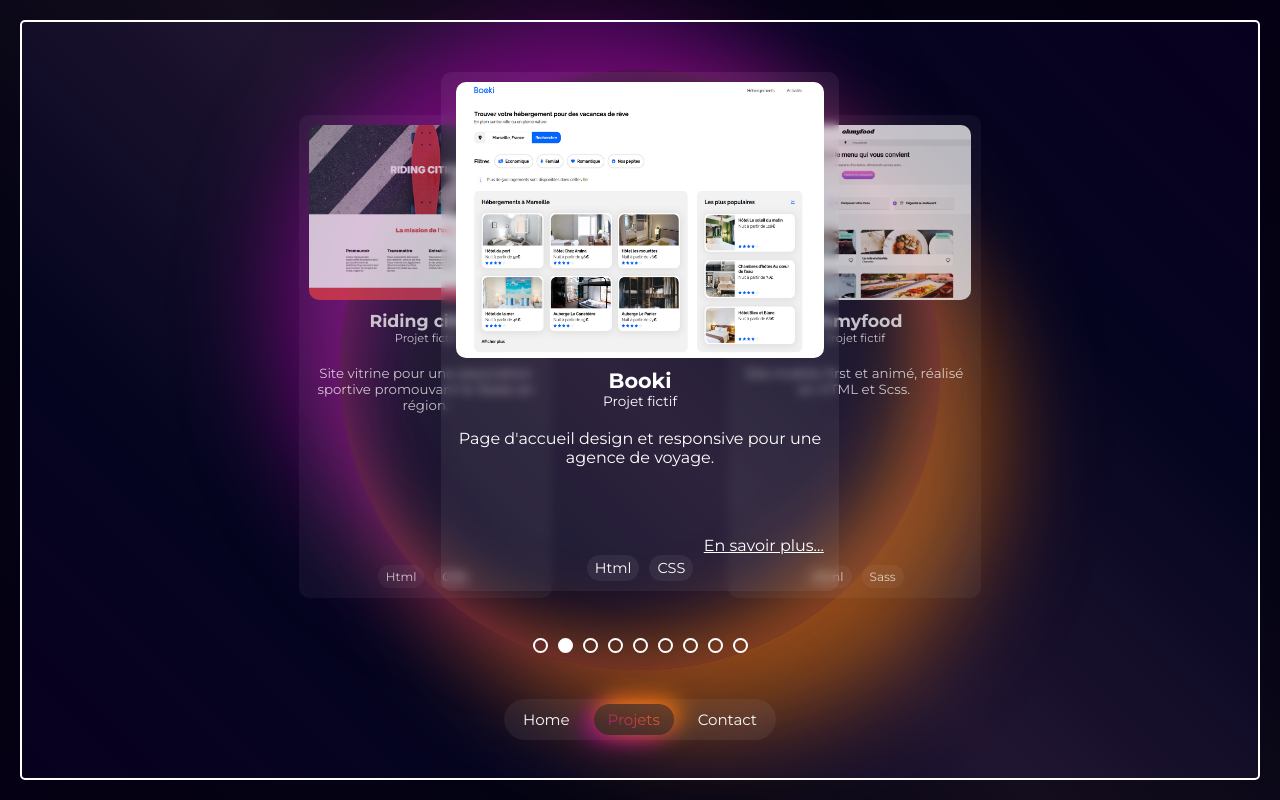
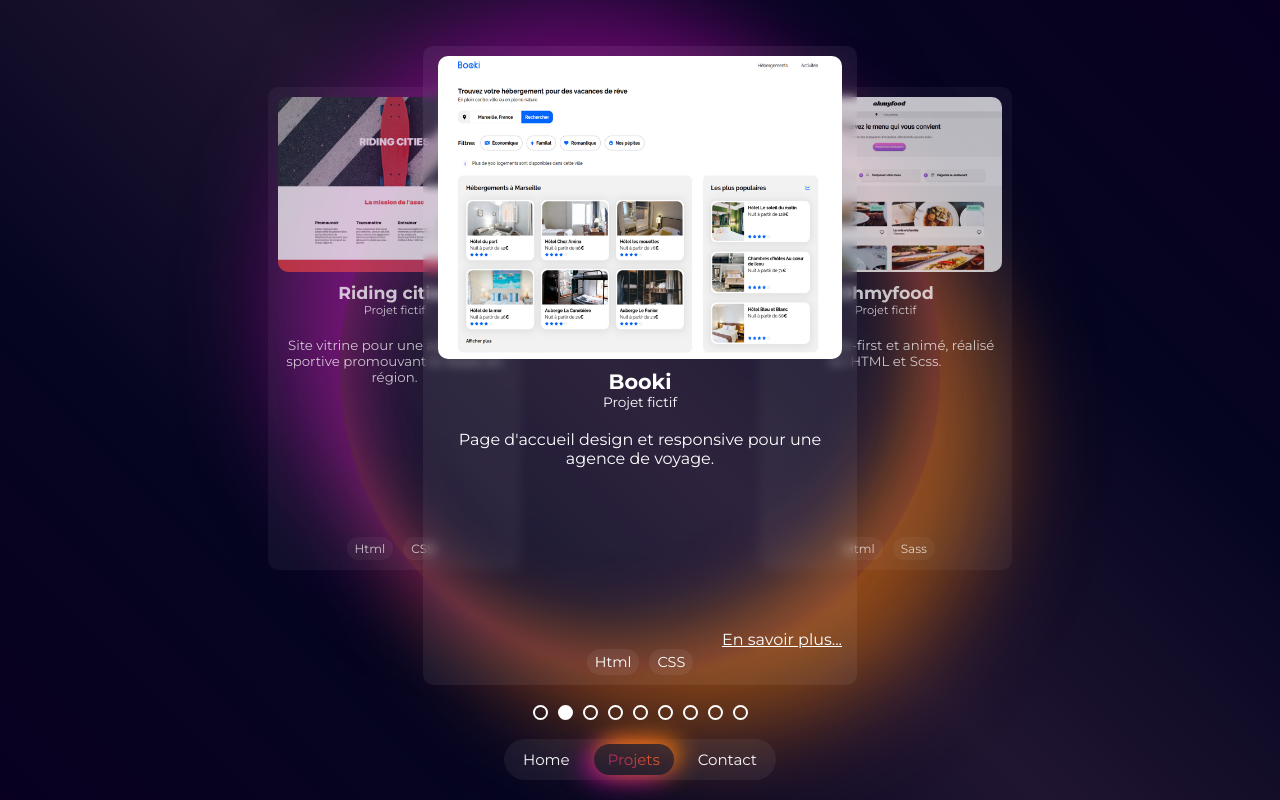
Before and after one commit to C05n/Portfolio, a React (Vite) app: page /#/projets in a window 1280 px wide. Built offline with nearby package versions, Linux system fonts and the light colour scheme; a web font is replaced by a local one.

Commit message:
retrait cadre

```diff
--- a/src/App.jsx
+++ b/src/App.jsx
@@ -8,10 +8,8 @@ import Navbar from './containers/navbar/navbar';
 function App() {
   return (
     <div className="App">
-      <div className='App-content'>
           <Navbar />
           <AppRoutes />
-      </div>
     </div>
   )
 }
--- a/src/components/projectsCard/_projectsCard.scss
+++ b/src/components/projectsCard/_projectsCard.scss
@@ -10,7 +10,6 @@
    max-height: 90%;
    max-width: 35%;
    margin: 0 auto;
-   margin-bottom: 5%;
    z-index: 2;
    color: var.$projects_card-font-color;
    overflow: hidden;
--- a/src/containers/navbar/_navbar.scss
+++ b/src/containers/navbar/_navbar.scss
@@ -2,7 +2,7 @@
 
 header {
    position: absolute;
-   bottom: 60px;
+   bottom: 20px;
    left: 50%;
    transform: translateX(-50%);
    z-index: 2;
@@ -14,7 +14,4 @@ header {
       flex-direction: row;
       justify-content: space-around;
    }
-   @media (max-width: 768px) {
-      bottom: 30px;
-   }
 }
--- a/src/pages/contact/Contact.jsx
+++ b/src/pages/contact/Contact.jsx
@@ -6,7 +6,7 @@ function Contact() {
     <section className="contact">
       <ContactCards />
       <ContactForm />
-      </section>
+    </section>
    );
  }
 
--- a/src/pages/projets/_Projets.scss
+++ b/src/pages/projets/_Projets.scss
@@ -1,8 +1,6 @@
 .projects {
    display: flex;
    align-items: center;
-   height: 100%;
-   width: 100%;
    position: relative;
    z-index: 0;
    &_btn {
@@ -28,7 +26,7 @@
       width: 100%;
       height: 30px;
       position: absolute;
-      bottom: -20px;
+      bottom: -5px;
       display: flex;
       justify-content: center;
       .dot {
--- a/src/routes/Root.jsx
+++ b/src/routes/Root.jsx
@@ -10,7 +10,7 @@ const AppRoutes = () => {
    const location = useLocation();
 
    return (
-      <TransitionGroup className={"section_div"}>
+      <TransitionGroup className="transition_group">
          <CSSTransition key={location.key} classNames="fade" timeout={600}>
             <Routes location={location}>
                <Route path="/" element={<Home />} />
--- a/src/styles/_Styles.scss
+++ b/src/styles/_Styles.scss
@@ -10,8 +10,13 @@
    //
    //
    section {
-      height: 100%;
+      height: calc(100% - 70px);
       width: 100%;
+      margin: 0 auto 80px;
+      max-width: 1440px;
+      @media (max-width: 768px) {
+         padding: 20px 0;
+      }
    }
    .App {
       position: absolute;
@@ -24,21 +29,6 @@
       background-position: center;
       overflow: hidden;
       z-index: -2;
-      &::before {
-         content: "";
-         border: 20px solid transparent;
-         border-color: rgba($color: #000000, $alpha: 0.40);
-         position: absolute;
-         top: 0;
-         left: 0;
-         right: 0;
-         bottom: 0;
-         height: calc(100vh - 40px);
-         width: calc(100vw - 40px);
-         @media (max-width: 768px) {
-            display: none;
-         }
-      }
       &::after {
          content: "";
          position: absolute;
@@ -55,27 +45,11 @@
          z-index: -2;
          animation: rotateShadow 20s infinite linear;
       }
-      .App-content {
-         margin: 20px;
-         padding: 0 50px;
-         border: 2px solid #fff;
-         height: calc(100vh - 40px);
-         width: calc(100vw - 40px);
-         border-radius: 5px;
-         @media (max-width: 768px) {
-            border: none;
-            padding: 0;
-         }
-         .section_div {
-            position: relative;
-            top: 50px;
-            width: 100%;
-            height: calc(100% - 180px);
-            max-width: 1440px;
-            margin: 0 auto;
-            @media (max-width: 768px) {
-               height: calc(100% - 150px);
-            }
+      .transition_group {
+         width: 100%;
+         height: 100%;
+         @media (max-width: 1480px) {
+            padding: 0 20px;
          }
       }
    }
```
